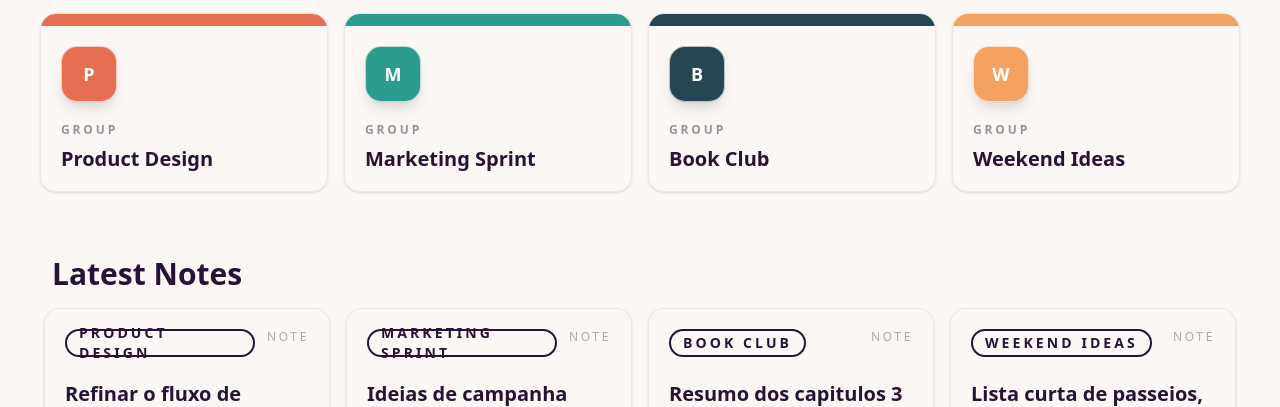
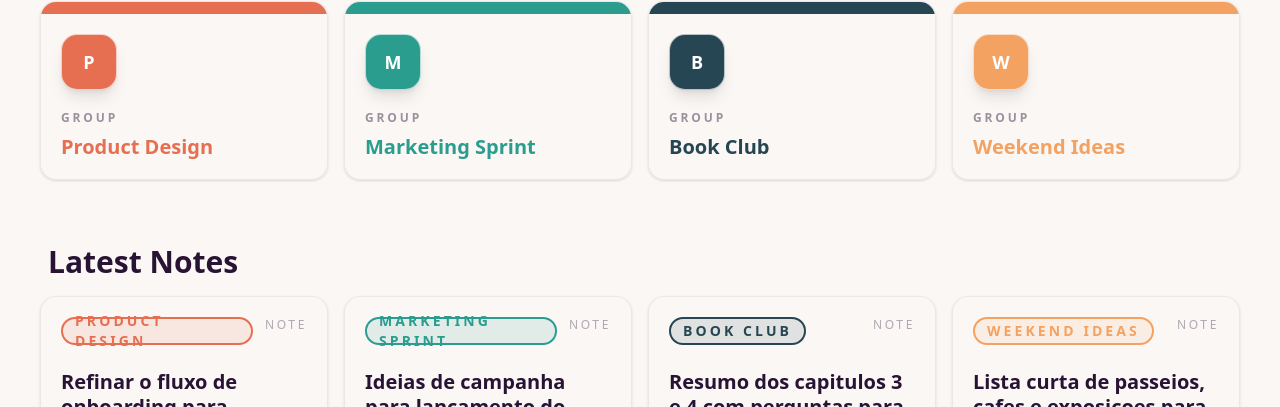
Before and after one commit to ViniciusLugli/mindshelf-fe, a Next.js app: page /home in a window 1280 px wide. Shown: the part 509-916 px from the top of the page. Built offline with nearby package versions, Linux system fonts and the light colour scheme.

Commit message:
feat: update GroupsPage layout and enhance GroupCard and NoteCard components with dynamic styling

```diff
--- a/app/(private)/home/page.tsx
+++ b/app/(private)/home/page.tsx
@@ -75,7 +75,7 @@ const groups: Group[] = [
 
 export default function GroupsPage() {
   return (
-    <section className="space-y-8 px-5 py-3">
+    <section className="space-y-8 px-5">
       <div className="w-full h-full">
         <UserCarousel users={users} />
       </div>
@@ -83,7 +83,7 @@ export default function GroupsPage() {
       <div className="pb-3">
         <LatestGroups groups={groups} />
       </div>
-      <div className="space-y-2 px-1">
+      <div className="space-y-2 pb-5">
         <LatestNotes notes={notes} />
       </div>
     </section>
--- a/app/components/shared/GroupCard.tsx
+++ b/app/components/shared/GroupCard.tsx
@@ -23,7 +23,10 @@ export default function GroupCard({ title, color }: GroupCardProps) {
           <p className="text-xs font-semibold uppercase tracking-[0.24em] text-base-content/45">
             Group
           </p>
-          <h3 className="line-clamp-2 text-xl font-semibold leading-tight text-base-content transition-colors group-hover/group:text-primary">
+          <h3
+            className="line-clamp-2 text-xl font-semibold leading-tight transition-colors"
+            style={{ color }}
+          >
             {title}
           </h3>
         </div>
--- a/app/components/shared/NoteCard.tsx
+++ b/app/components/shared/NoteCard.tsx
@@ -4,12 +4,23 @@ type NoteCardProps = {
   noteTitle: string;
 };
 
-export default function NoteCard({ groupTitle, noteTitle }: NoteCardProps) {
+export default function NoteCard({
+  groupTitle,
+  groupColor,
+  noteTitle,
+}: NoteCardProps) {
   return (
     <article className="card group/note min-h-40 border border-base-300/70 bg-base-100/95 shadow-sm transition-all duration-300 hover:-translate-y-1 hover:shadow-xl hover:shadow-base-content/10">
       <div className="card-body justify-between gap-6 p-5">
         <div className="flex items-start justify-between gap-3">
-          <span className="badge badge-outline border-[groupColor]/30 bg-[groupColor]/8 px-3 py-3 text-sm font-semibold uppercase tracking-[0.22em] text-[groupColor]">
+          <span
+            className="badge badge-outline px-3 py-3 text-sm font-semibold uppercase tracking-[0.22em]"
+            style={{
+              color: groupColor,
+              borderColor: groupColor,
+              backgroundColor: `color-mix(in srgb, ${groupColor} 12%, transparent)`,
+            }}
+          >
             {groupTitle}
           </span>
 
```
